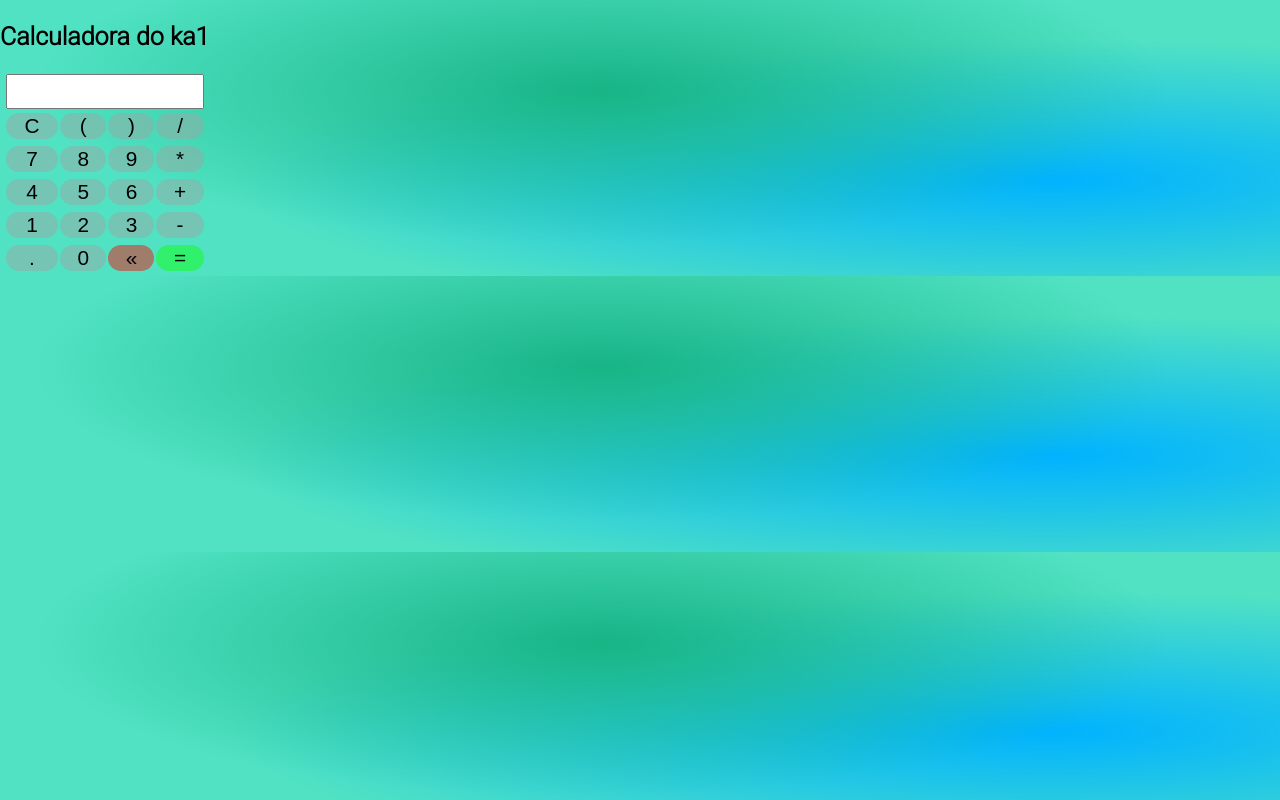
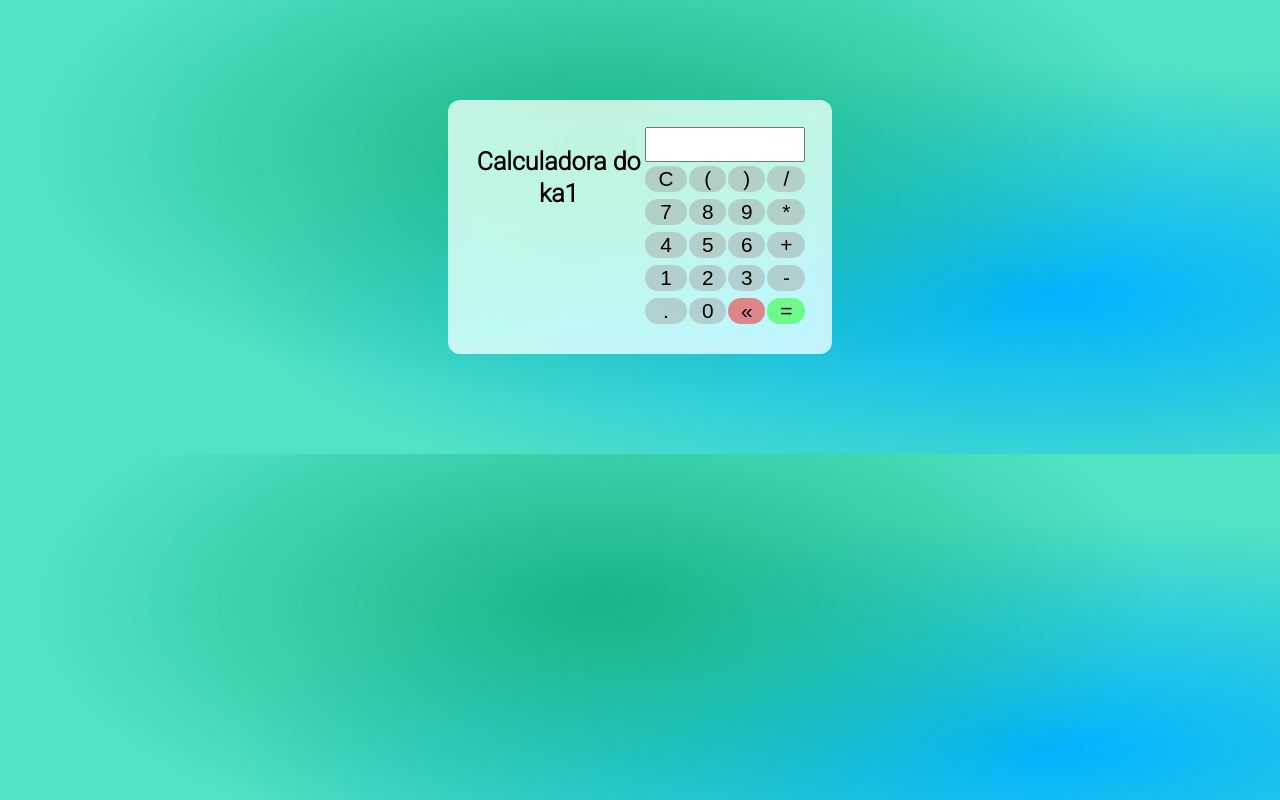
Before and after one commit to Ka1-S/Calculadora_kauan, a plain HTML site: page index.html in a window 1280 px wide. Drawn offline with Linux system fonts and the light colour scheme.

Commit message:
mais um teste

```diff
--- a/assets/css/index.css
+++ b/assets/css/index.css
@@ -39,6 +39,20 @@ h1 {
 
 }
 
+.container {
+    text-align: center;
+    display: flex;
+    backdrop-filter: blur(16px) saturate(180%);
+    -webkit-backdrop-filter: blur(16px) saturate(180%);
+    background-color: rgba(255, 255, 255, 0.75);
+    border-radius: 12px;
+    border: 1px auto solid rgba(209, 213, 219, 0.3);
+    max-width: 30%;
+    max-height: 50%;
+    padding: 2%;
+    margin: 100px auto ;
+}
+
 .btn {
     width: 100%;
     height: auto;
```
